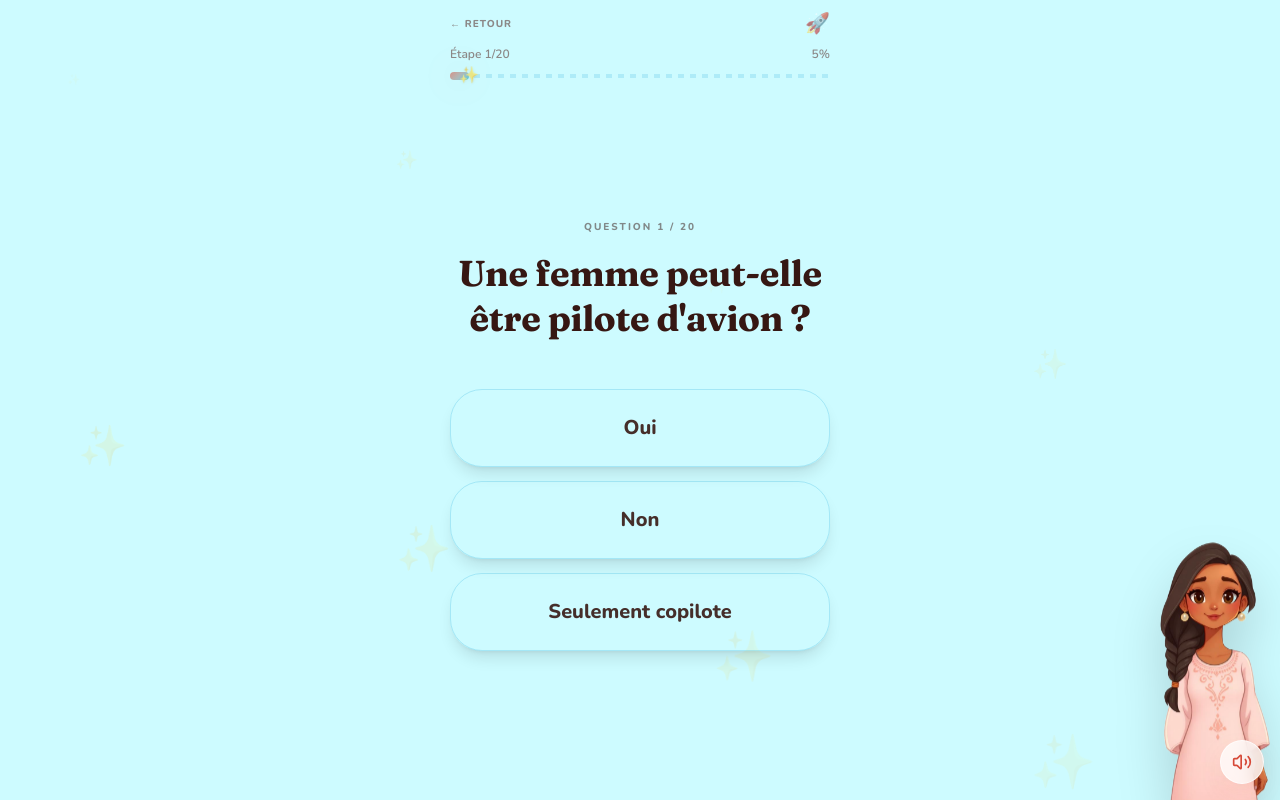
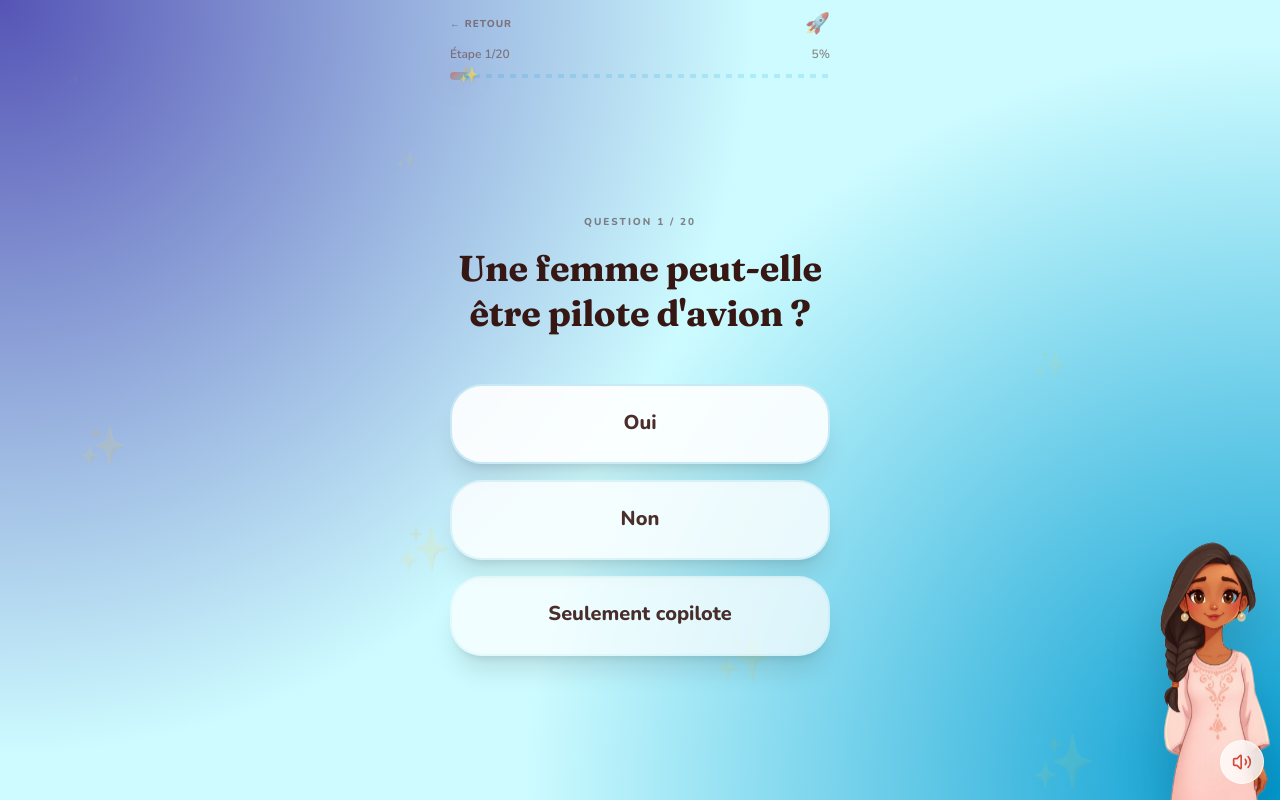
Before and after one commit to qubluk784-coder/jeux-Sultanaa, a React (Vite) app: page /univers/academie in a window 1280 px wide. Built offline with nearby package versions, Linux system fonts and the light colour scheme.

Commit message:
Quiz multicolore et boutons de réponse vibrants

```diff
--- a/src/routes/univers.$id.tsx
+++ b/src/routes/univers.$id.tsx
@@ -100,7 +100,16 @@ function UniversePage() {
   }[universe.id] || "";
 
   return (
-    <main className={`min-h-[100dvh] relative overflow-hidden bg-background transition-colors duration-700 ${themeClass}`}>
+    <main
+      className={`min-h-[100dvh] relative overflow-hidden bg-background transition-colors duration-700 ${themeClass}`}
+      style={{
+        backgroundImage: `
+          radial-gradient(circle at 0% 0%, var(--theme-accent) 0%, transparent 50%),
+          radial-gradient(circle at 100% 100%, var(--theme-primary) 0%, transparent 50%),
+          radial-gradient(circle at 50% 50%, var(--theme-bg) 0%, transparent 100%)
+        `
+      }}
+    >
       <AtmosphericBackground />
 
       {/* Floating decorative sparkles ✨ */}
@@ -189,34 +198,48 @@ function UniversePage() {
               </div>
 
               {/* Options - Large and animated */}
-              <div className="space-y-3.5">
+              <div className="space-y-4">
                 {options.map((opt, idx) => {
                   const isPicked = selected === opt;
                   const showCorrect = revealed && (q.type === "tf" ? (opt === "Vrai") === q.correct : opt === q.correct);
                   const showWrong = revealed && isPicked && !showCorrect;
+
+                  // Colorful defaults
+                  const colors = [
+                    "bg-white/90 border-primary/20",
+                    "bg-white/80 border-primary/10",
+                    "bg-white/70 border-primary/5"
+                  ];
+
                   return (
                     <motion.button
                       key={opt}
-                      initial={{ opacity: 0, x: -10 }}
+                      initial={{ opacity: 0, x: -20 }}
                       animate={{ opacity: 1, x: 0 }}
-                      transition={{ delay: 0.1 + idx * 0.05 }}
-                      whileHover={{ scale: revealed ? 1 : 1.05, y: revealed ? 0 : -5 }}
-                      whileTap={{ scale: revealed ? 1 : 0.95 }}
+                      transition={{ delay: 0.2 + idx * 0.1 }}
+                      whileHover={{ scale: revealed ? 1 : 1.05, y: revealed ? 0 : -4 }}
+                      whileTap={{ scale: revealed ? 1 : 0.96 }}
                       onClick={() => pick(opt)}
                       disabled={revealed}
                       className={[
-                        "w-full text-center rounded-[32px] px-6 py-6 border-2 transition-all duration-500 font-black text-xl shadow-lg",
+                        "w-full text-center rounded-[32px] px-6 py-6 border-2 transition-all duration-500 font-black text-xl shadow-xl",
                         showCorrect
                           ? "bg-success border-success text-success-foreground shadow-glow-primary scale-[1.05]"
                           : showWrong
-                            ? "bg-destructive/20 border-destructive text-destructive opacity-80"
+                            ? "bg-destructive border-destructive text-destructive opacity-80"
                             : isPicked
                               ? "bg-primary border-primary text-primary-foreground shadow-glow-primary"
-                              : "glass text-foreground/90 hover:border-primary hover:shadow-glow-primary",
-                        revealed && !isPicked && !showCorrect ? "opacity-30 grayscale-[0.8] scale-95" : "",
+                              : `${colors[idx % colors.length]} text-foreground/90 hover:border-primary hover:shadow-glow-primary`,
+                        revealed && !isPicked && !showCorrect ? "opacity-20 grayscale scale-95" : "",
                       ].join(" ")}
                     >
-                      {opt}
+                      <motion.span
+                        animate={!revealed ? { y: [0, -2, 0] } : {}}
+                        transition={{ duration: 2, repeat: Infinity, delay: idx * 0.3 }}
+                        className="inline-block"
+                      >
+                        {opt}
+                      </motion.span>
                     </motion.button>
                   );
                 })}
```
